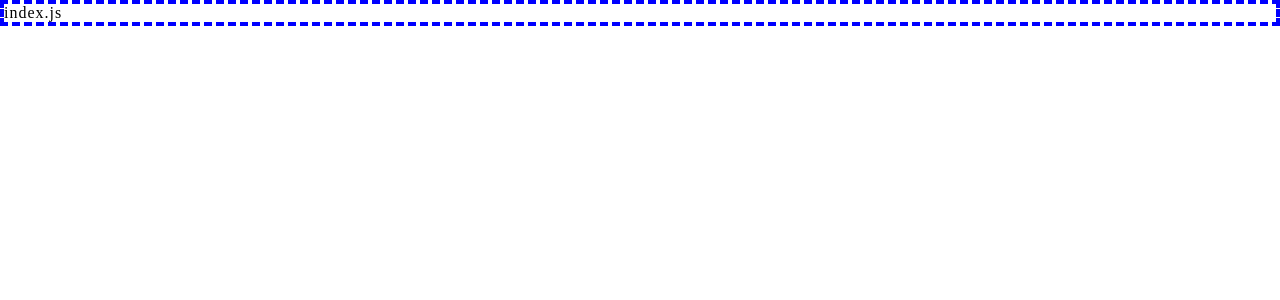
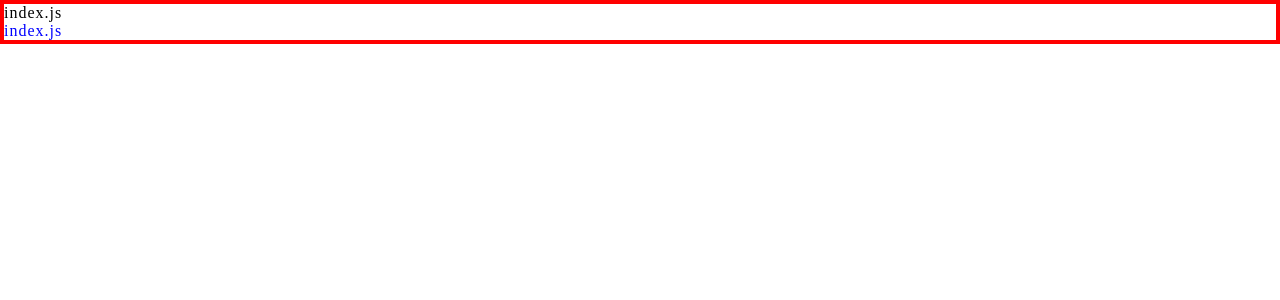
Before and after one commit to aaronddy/justSell_frontend, a Next.js app: page / in a window 1280 px wide. Shown: the top 300 px of the page. Built offline with nearby package versions, Linux system fonts and the light colour scheme.

Commit message:
fix sc issue

```diff
--- a/package.json
+++ b/package.json
@@ -17,6 +17,7 @@
     "styled-components": "^4.4.1"
   },
   "devDependencies": {
+    "babel-plugin-styled-components": "^1.10.6",
     "eslint": "^6.8.0",
     "eslint-config-prettier": "^6.9.0",
     "eslint-plugin-prettier": "^3.1.2",
--- a/src/components/layouts/Layout.js
+++ b/src/components/layouts/Layout.js
@@ -1,3 +1,8 @@
+import styled from "styled-components";
+const Main = styled.main`
+  border: 4px solid red;
+`;
 export default ({ children }) => {
-  return <main style={{ border: "4px dashed blue" }}>{children}</main>;
+  // return <main style={{ border: "4px dashed blue" }}>{children}</main>;
+  return <Main>{children}</Main>;
 };
--- /dev/null
+++ b/src/pages/_document.js
@@ -0,0 +1,30 @@
+import React from "react";
+import NextDocument from "next/document";
+import { ServerStyleSheet } from "styled-components";
+
+export default class Document extends NextDocument {
+  static async getInitialProps(ctx) {
+    const sheet = new ServerStyleSheet();
+    const originalRenderPage = ctx.renderPage;
+
+    try {
+      ctx.renderPage = () =>
+        originalRenderPage({
+          enhanceApp: App => props => sheet.collectStyles(<App {...props} />)
+        });
+
+      const initialProps = await NextDocument.getInitialProps(ctx);
+      return {
+        ...initialProps,
+        styles: (
+          <>
+            {initialProps.styles}
+            {sheet.getStyleElement()}
+          </>
+        )
+      };
+    } finally {
+      sheet.seal();
+    }
+  }
+}
--- a/src/pages/index.js
+++ b/src/pages/index.js
@@ -1,11 +1,16 @@
 import React from "react";
 import Layout from "../components/layouts/Layout";
 index.Layout = Layout;
-
+import styled from "styled-components";
+const Div = styled.div`
+  color: blue;
+`;
 export default function index() {
   return (
     <>
+      {/* <img src="/justsell.png" alt="my image"></img> */}
       <div>index.js</div>
+      <Div>index.js</Div>
     </>
   );
 }
```
Also changed, not shown: .babelrc (added), public/justsell.png (added), 1 other file (tests, documents, lock files or other folders).
